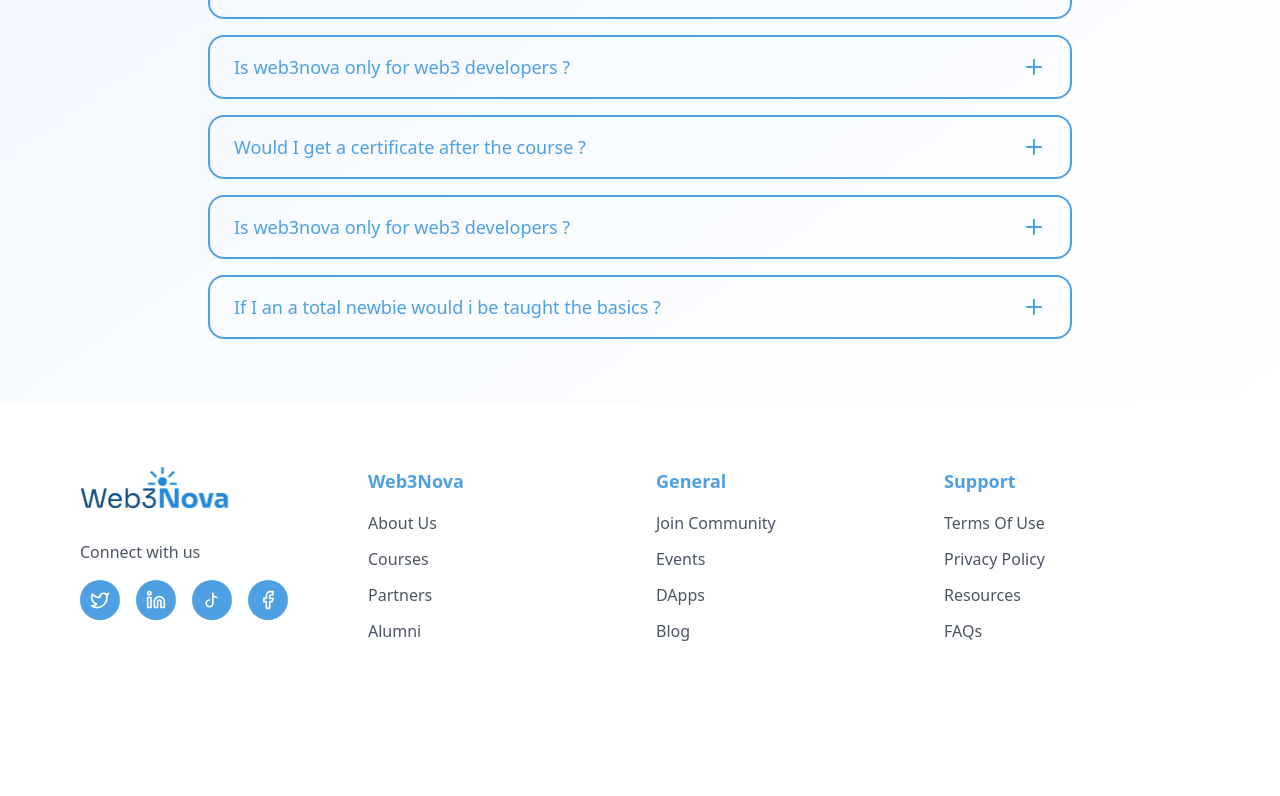
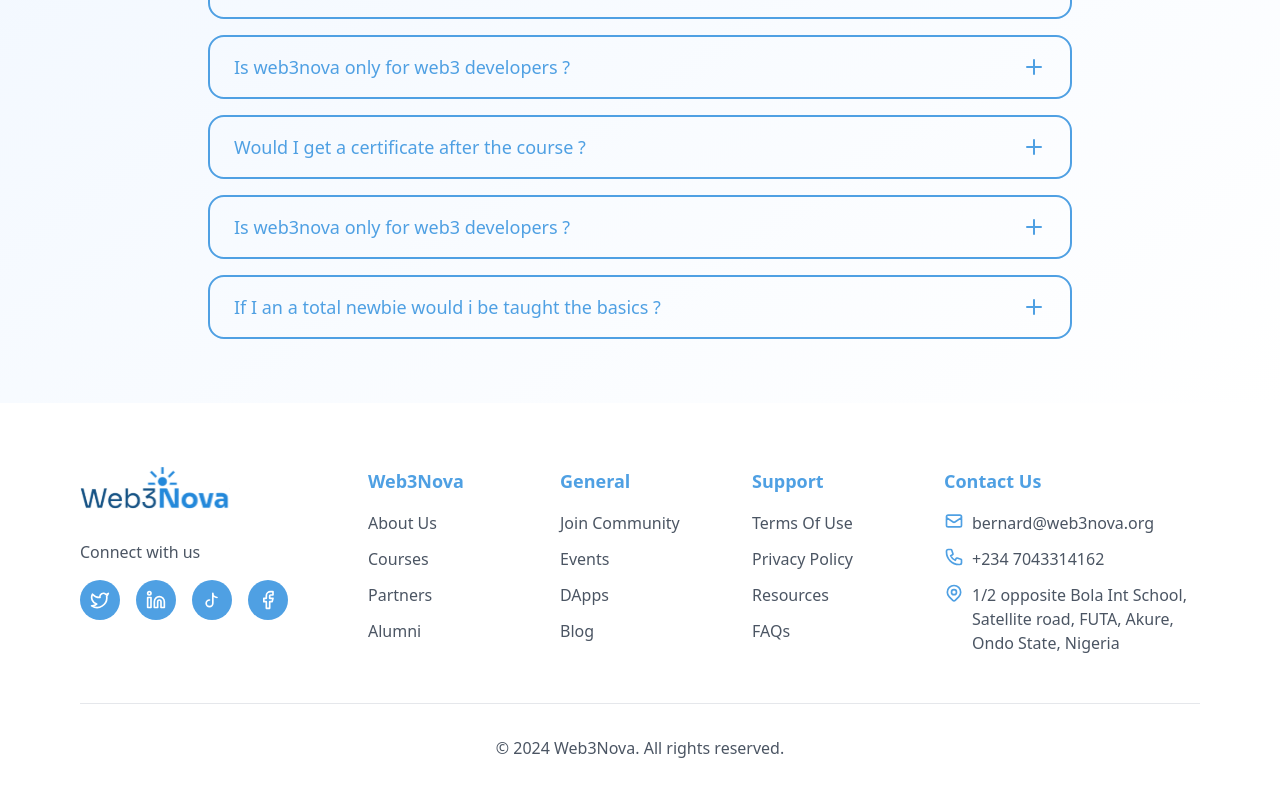
Before and after one commit to BernardOnuh/web3nova, a Next.js app: page / in a window 1280 px wide. Shown: the part 5695-6491 px from the top of the page. Before the commit the page ends 6402 px from the top, so only its background shows below. Built offline with nearby package versions, Linux system fonts and the light colour scheme.

Commit message:
added location

```diff
--- a/components/Footer.jsx
+++ b/components/Footer.jsx
@@ -111,7 +111,7 @@ const Footer = () => {
 
           {/* Links Sections */}
           {Object.entries(footerLinks).map(([title, links]) => (
-            <div key={title} className="md:col-span-3">
+            <div key={title} className="md:col-span-2">
               <h3 className="text-[#4FA0E3] font-semibold text-lg mb-4">{title}</h3>
               <ul className="space-y-3">
                 {links.map((link, index) => (
@@ -127,6 +127,51 @@ const Footer = () => {
               </ul>
             </div>
           ))}
+
+          {/* Contact Information Section */}
+          <div className="md:col-span-3">
+            <h3 className="text-[#4FA0E3] font-semibold text-lg mb-4">Contact Us</h3>
+            <ul className="space-y-3">
+              <li className="flex items-start">
+                <span className="text-[#4FA0E3] mr-2">
+                  <svg xmlns="http://www.w3.org/2000/svg" className="h-5 w-5" fill="none" viewBox="0 0 24 24" stroke="currentColor">
+                    <path strokeLinecap="round" strokeLinejoin="round" strokeWidth={2} d="M3 8l7.89 5.26a2 2 0 002.22 0L21 8M5 19h14a2 2 0 002-2V7a2 2 0 00-2-2H5a2 2 0 00-2 2v10a2 2 0 002 2z" />
+                  </svg>
+                </span>
+                <a href="mailto:bernard@web3nova.org" className="text-gray-600 dark:text-gray-400 hover:text-[#4FA0E3] dark:hover:text-[#4FA0E3] transition-colors">
+                  bernard@web3nova.org
+                </a>
+              </li>
+              <li className="flex items-start">
+                <span className="text-[#4FA0E3] mr-2">
+                  <svg xmlns="http://www.w3.org/2000/svg" className="h-5 w-5" fill="none" viewBox="0 0 24 24" stroke="currentColor">
+                    <path strokeLinecap="round" strokeLinejoin="round" strokeWidth={2} d="M3 5a2 2 0 012-2h3.28a1 1 0 01.948.684l1.498 4.493a1 1 0 01-.502 1.21l-2.257 1.13a11.042 11.042 0 005.516 5.516l1.13-2.257a1 1 0 011.21-.502l4.493 1.498a1 1 0 01.684.949V19a2 2 0 01-2 2h-1C9.716 21 3 14.284 3 6V5z" />
+                  </svg>
+                </span>
+                <a href="tel:+2347043314162" className="text-gray-600 dark:text-gray-400 hover:text-[#4FA0E3] dark:hover:text-[#4FA0E3] transition-colors">
+                  +234 7043314162
+                </a>
+              </li>
+              <li className="flex items-start">
+                <span className="text-[#4FA0E3] mr-2">
+                  <svg xmlns="http://www.w3.org/2000/svg" className="h-5 w-5" fill="none" viewBox="0 0 24 24" stroke="currentColor">
+                    <path strokeLinecap="round" strokeLinejoin="round" strokeWidth={2} d="M17.657 16.657L13.414 20.9a1.998 1.998 0 01-2.827 0l-4.244-4.243a8 8 0 1111.314 0z" />
+                    <path strokeLinecap="round" strokeLinejoin="round" strokeWidth={2} d="M15 11a3 3 0 11-6 0 3 3 0 016 0z" />
+                  </svg>
+                </span>
+                <span className="text-gray-600 dark:text-gray-400">
+                  1/2 opposite Bola Int School, Satellite road, FUTA, Akure, Ondo State, Nigeria
+                </span>
+              </li>
+            </ul>
+          </div>
+        </div>
+
+        {/* Copyright Section */}
+        <div className="border-t border-gray-200 dark:border-gray-700 mt-12 pt-8 text-center">
+          <p className="text-gray-600 dark:text-gray-400">
+            © {new Date().getFullYear()} Web3Nova. All rights reserved.
+          </p>
         </div>
       </div>
     </footer>
```
Lines whose indentation alone changed are shown as unchanged.
